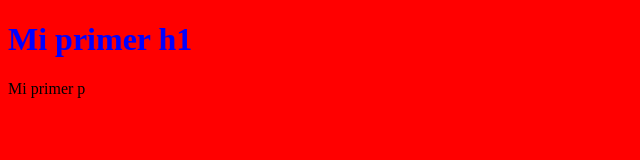
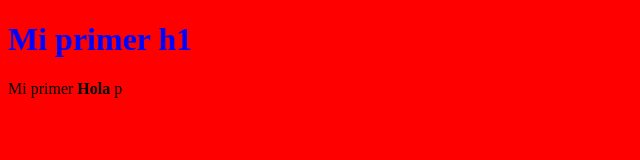
Before and after one commit to Davter17/CursoGit, a plain HTML site: page index.html in a window 1280 px wide. Shown: the full height of the page, 0-640 px from the left. Drawn offline with Linux system fonts and the light colour scheme.

```diff
--- a/index.html
+++ b/index.html
@@ -15,6 +15,6 @@
 </style>
 <body>
     <h1>Mi primer h1</h1>
-    <p>Mi primer p</p>
+    <p>Mi primer <b>Hola </b> p</p>
 </body>
 </html>
```
